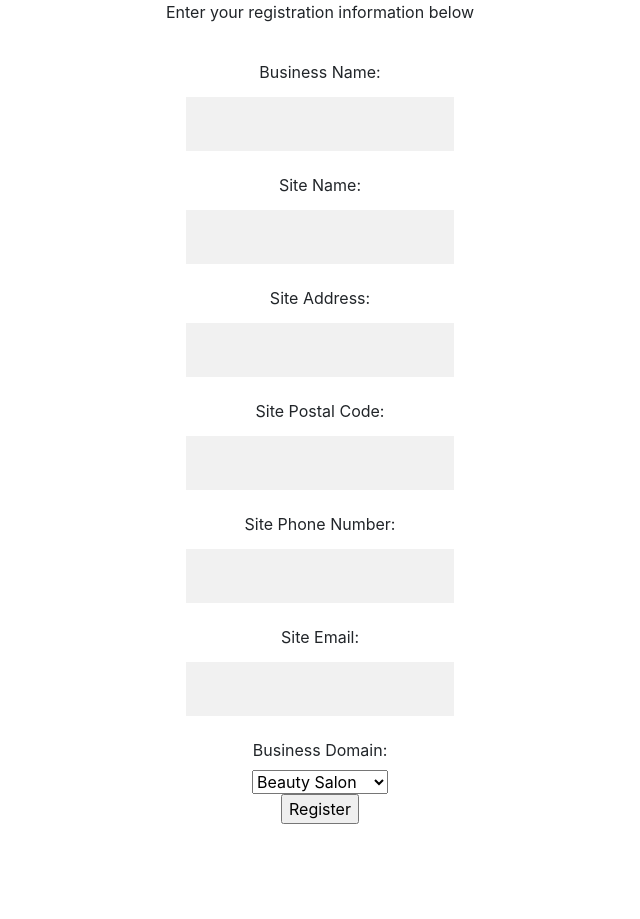
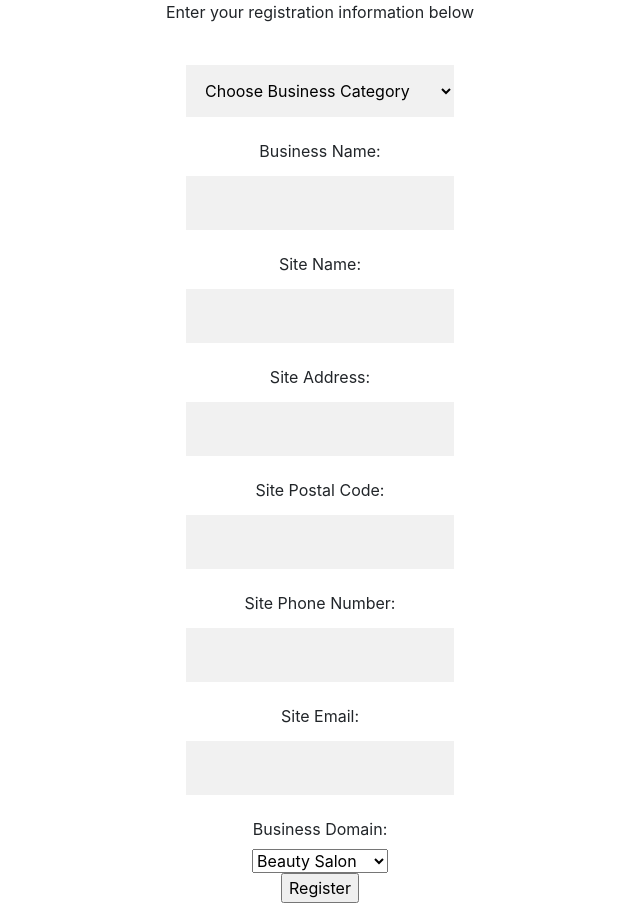
Before and after one commit to VyacheslavGorbov/Skippur, a PHP site: page /site/register in a window 1280 px wide. Shown: the whole page, without its empty margins (320-960 px from the left). Before the commit the page ends 824 px from the top, so only its background shows below. Run offline with PHP 8.4, Linux system fonts and the light colour scheme; tables that the repository leaves empty or names only in its code hold one stand-in row (values such as "Sample post"); some libraries are stand-ins or nearby versions.

Commit message:
Resolving yet more merge conflict

```diff
--- a/app/views/site/register.php
+++ b/app/views/site/register.php
@@ -7,10 +7,7 @@
 	<link rel="stylesheet" href="https://stackpath.bootstrapcdn.com/bootstrap/4.4.1/css/bootstrap.min.css" integrity="sha384-Vkoo8x4CGsO3+Hhxv8T/Q5PaXtkKtu6ug5TOeNV6gBiFeWPGFN9MuhOf23Q9Ifjh" crossorigin="anonymous">
 	<script src="https://ajax.googleapis.com/ajax/libs/jquery/3.5.1/jquery.min.js"></script>
 	<script src="https://maps.googleapis.com/maps/api/js?v=3.exp&libraries=places&key=AIzaSyBTHojBKr7jB7xzzUXdcnFlJID3e0Wduno"></script>
-	</script>
-
 	<script>
-
 		var searchInput = 'search_input';
 
 		$(document).ready(function() {
@@ -26,15 +23,12 @@
 			});
 		});
 
-		$(document).on('change', '#'+searchInput, function() {
+		$(document).on('change', '#' + searchInput, function() {
 			document.getElementById('latitude_input').value = '';
 			document.getElementById('longitude_input').value = '';
 
 		});
 	</script>
-</head>
-
-<body>
 	<style>
 		body,
 		html {
@@ -104,10 +98,25 @@
 			z-index: 1;
 		}
 	</style>
+</head>
+
+<body>
 
 	<div align="center">
 		Enter your registration information below
 		<form class="container" action='' method="post">
+			<select name='business_domain' class="dropdown">
+
+				<option selected="business_domain">Choose Business Category</option>
+				<?php
+
+				foreach ($data['industry_categories'] as $categories) {
+				?>
+					<option value="<?php echo $categories->industry_category_name; ?>"><?php echo $categories->industry_category_name; ?></option>
+				<?php
+				}
+				?>
+			</select></br>
 			<label>Business Name:</label><input type='text' name='business_name' /><br />
 			<label>Site Name:</label><input type='text' name='site_name' /><br />
 			<label>Site Address:</label><input type='text' id="search_input" name='site_address' /><br />
@@ -123,8 +132,8 @@
 				<option value="dentist">Dentist</option>
 				<option value="lawyer">Lawyer</option>
 			</select>
-			<input type="hidden" id="latitude_input"/>
-			<input type="hidden" id="longitude_input"/>
+			<input type="hidden" id="latitude_input" />
+			<input type="hidden" id="longitude_input" />
 			</br>
 			<input type="submit" name="action" value="Register">
 		</form>
```
